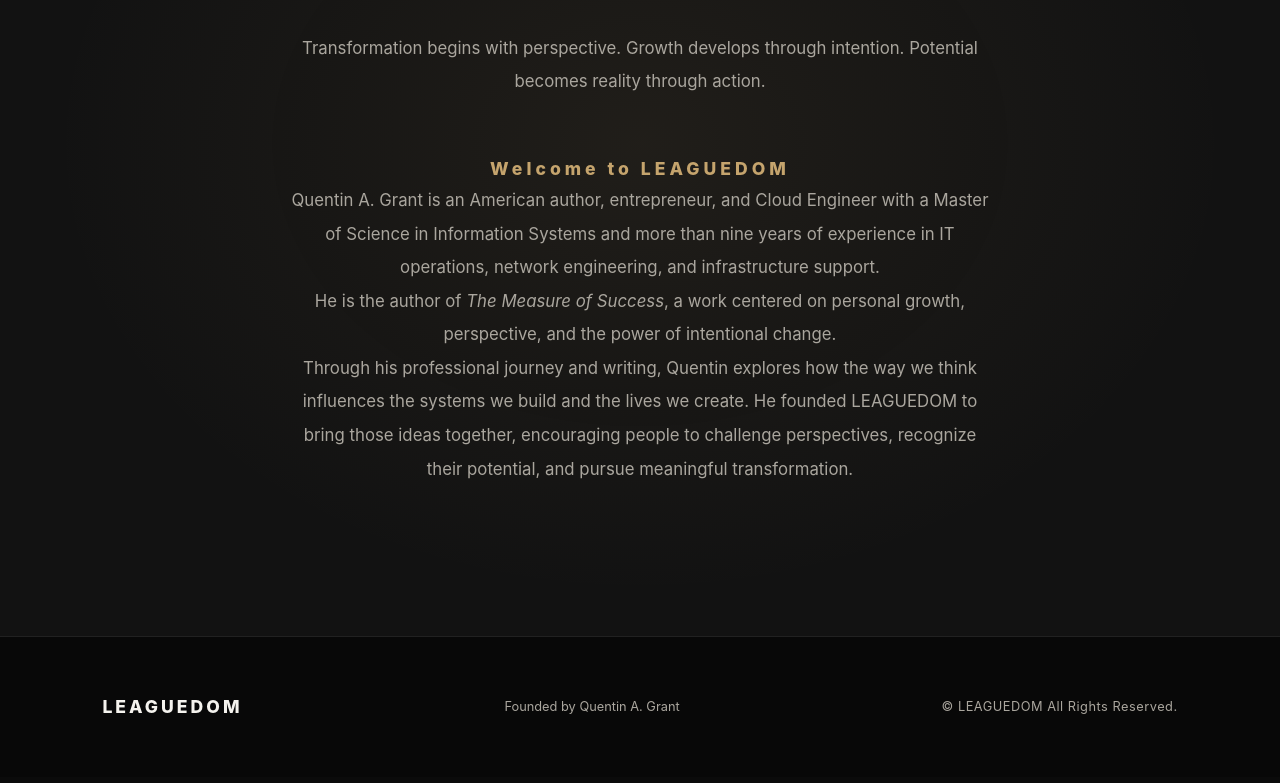
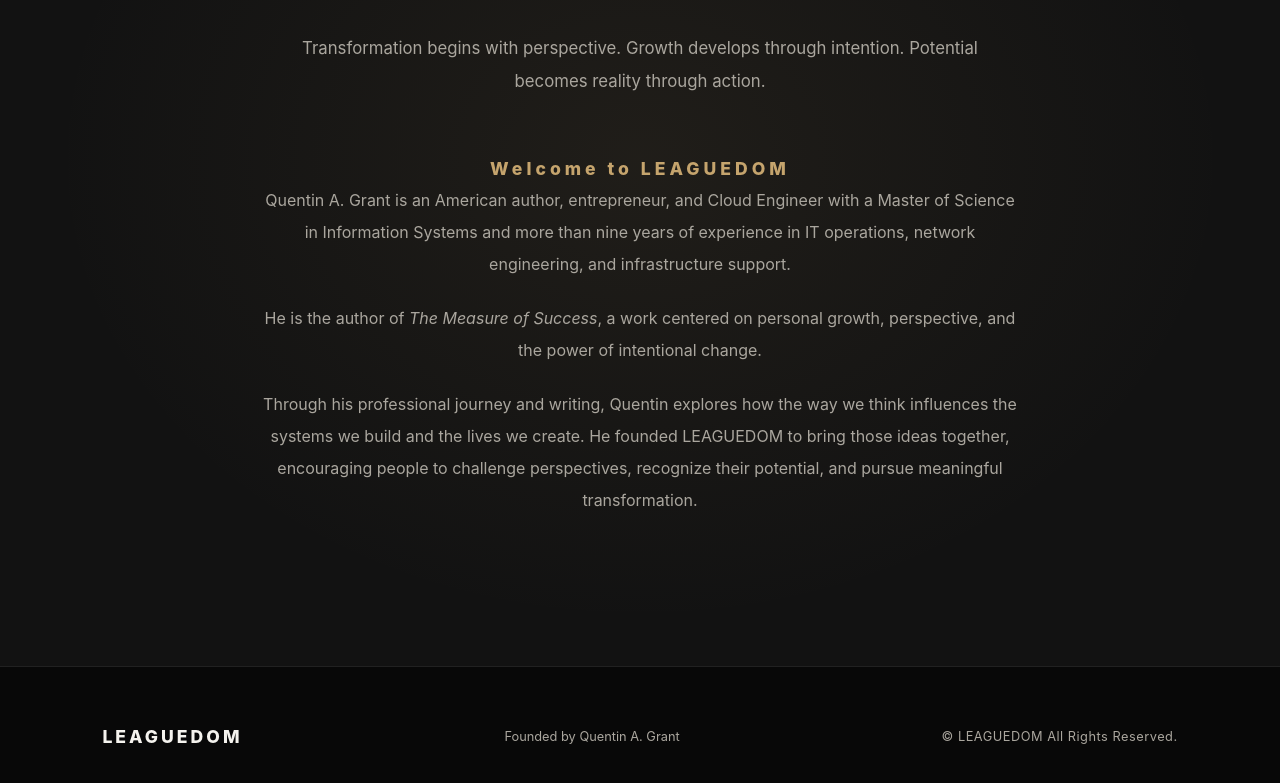
Before and after one commit to quentin-grant/leaguedom, a plain HTML site: page index.html in a window 1280 px wide. Shown: the part 2684-3467 px from the top of the page. Drawn offline with Linux system fonts and the light colour scheme; files that its build step writes are made by us from their sources.

Commit message:
Update styles.css

```diff
--- a/styles.css
+++ b/styles.css
@@ -1,3 +1,4 @@
+
 /* =========================================
    LEAGUEDOM.
    Global Design System
@@ -338,7 +339,7 @@ section {
     letter-spacing: -2px;
 }
 
-.closing-content > p:not(.eyebrow):not(.closing-welcome) {
+.closing-content > p:not(.eyebrow):not(.closing-welcome):not(.founder-bio) {
     max-width: 700px;
     margin: 0 auto;
 
@@ -355,6 +356,21 @@ section {
     font-size: 1.1rem;
     font-weight: 800;
     letter-spacing: 4px;
+}
+
+/* FOUNDER BIOGRAPHY */
+
+.closing-content > p.founder-bio {
+    max-width: 760px;
+    margin: 0 auto 22px;
+
+    color: var(--text-secondary);
+    font-size: 1rem;
+    line-height: 2;
+}
+
+.closing-content > p.founder-bio:last-of-type {
+    margin-bottom: 0;
 }
 
 
```
